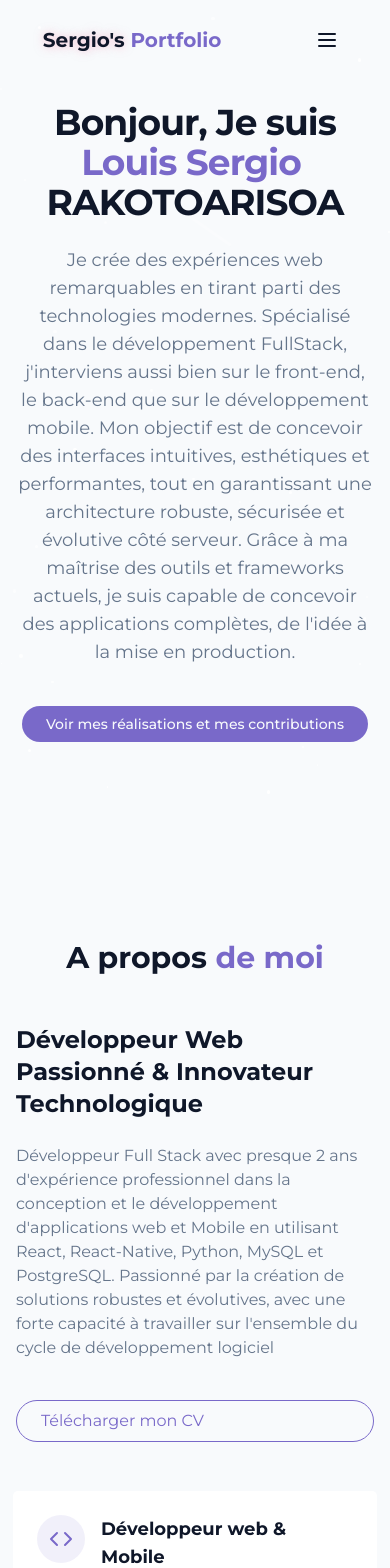
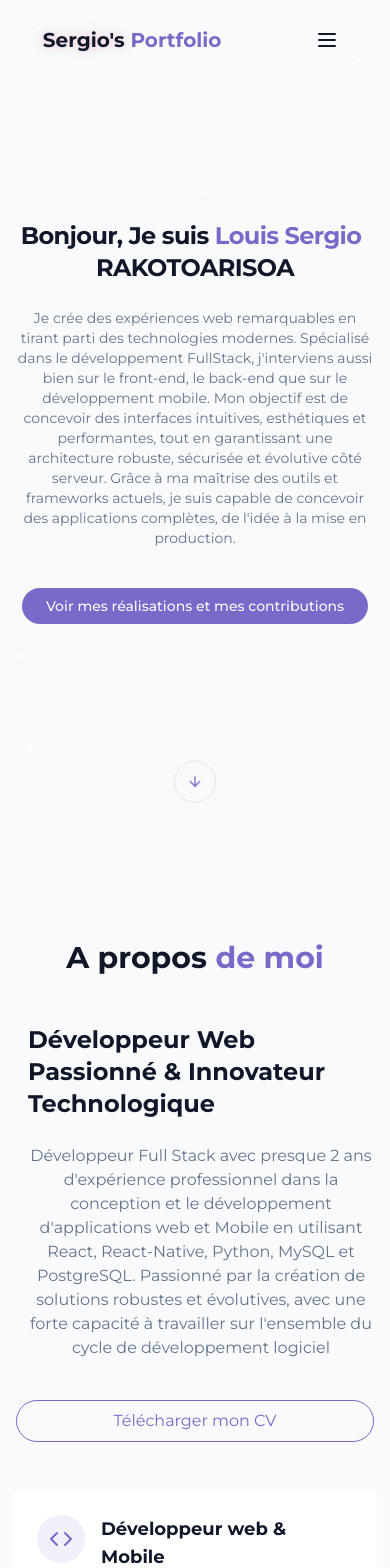
Before and after one commit to SergioDev22/Portfolio, a React (Vite) app: page / in a window 390 px wide. Shown: the top 1568 px of the page. Built offline with nearby package versions, Linux system fonts and the light colour scheme.

Commit message:
[FIX] Fix error css

```diff
--- a/src/components/AboutSection.jsx
+++ b/src/components/AboutSection.jsx
@@ -11,10 +11,10 @@ export const AboutSection = () => {
         </h2>
         <div className="grid grid-cols-1 md:grid-cols-2 gap-12 items-center">
           <div className="space-y-6 max-md:mx-4">
-            <h3 className="text-2xl font-semibold">
+            <h3 className="text-2xl font-semibold max-md:ml-3">
               Développeur Web Passionné & Innovateur Technologique
             </h3>
-            <p className="text-muted-foreground">
+            <p className="text-muted-foreground max-md:ml-3 text-center">
               Développeur Full Stack avec presque 2 ans d'expérience
               professionnel dans la conception et le développement
               d'applications web et Mobile en utilisant React, React-Native,
@@ -30,7 +30,7 @@ export const AboutSection = () => {
               </a> */}
               <a
                 href="https://drive.google.com/file/d/1tBLyFCLqdjn89rRG57HI9B8XkVCXWKEY/view?usp=sharing"
-                className="px-6 py-2 rounded-full border border-primary text-primary hover:br-primary/10 transition-colors duration-300"
+                className="px-6 py-2 rounded-full border border-primary text-primary hover:br-primary/10 hover:scale-x-105 transition duration-300 text-center"
               >
                 Télécharger mon CV
               </a>
--- a/src/components/HeroSection.jsx
+++ b/src/components/HeroSection.jsx
@@ -8,7 +8,7 @@ export const HeroSection = () => {
     >
       <div className="container max-w-4xl mx-auto text-center z-10">
         <div className="space-y-6">
-          <h1 className="text-4xl md:text-6xl font-bold tracking-tight">
+          <h1 className="text-4xl md:text-6xl font-bold tracking-tight max-sm:text-2xl">
             <span className="opacity-0 animate-fade-in">Bonjour, Je suis</span>
             <span className="!text-primary opacity-0 animate-fade-in-delay-1">
               {" "}
@@ -20,7 +20,7 @@ export const HeroSection = () => {
             </span>
           </h1>
 
-          <p className="text-lg md:text-xl text-muted-foreground max-2xl mx-auto opacity-0 animate-fade-in-delay-3">
+          <p className="text-lg md:text-xl max-sm:text-sm text-muted-foreground max-2xl mx-auto opacity-0 animate-fade-in-delay-3">
             Je crée des expériences web remarquables en tirant parti des
             technologies modernes. Spécialisé dans le développement FullStack,
             j'interviens aussi bien sur le front-end, le back-end que sur le
@@ -41,8 +41,8 @@ export const HeroSection = () => {
           </div>
         </div>
       </div>
-      <div className="hidden sm:flex absolute bottom-8 left-1/2 transform -translate-x-1/2 flex-col items-center animate-bounce rounded-full border p-3">
-        <ArrowDown className="h-7 w-7 text-primary" />
+      <div className="absolute bottom-8  left[47%] transform -translate-x-1/2 flex-col items-center animate-bounce rounded-full border p-3">
+        <ArrowDown className="h-7 w-7 text-primary max-md:w-4 max-md:h-4" />
       </div>
     </section>
   );
--- a/src/components/Navbar.jsx
+++ b/src/components/Navbar.jsx
@@ -27,7 +27,7 @@ export function Navbar() {
   return (
     <nav
       className={cn(
-        "fixed w-full z-40 transition-all duration-300",
+        "fixed w-full z-40 transition-all duration-300 max-sm:mb-5",
         isScrolled ? "py-3 bg-background/80  shadow-xs" : "py-5 "
       )}
     >
--- a/src/pages/Home.jsx
+++ b/src/pages/Home.jsx
@@ -16,7 +16,7 @@ function Home() {
       <StarBackground />
       <Navbar />
 
-      <main>
+      <main className="max-md:mt-15">
         <HeroSection />
         <AboutSection />
         <SkillsSection />
```
